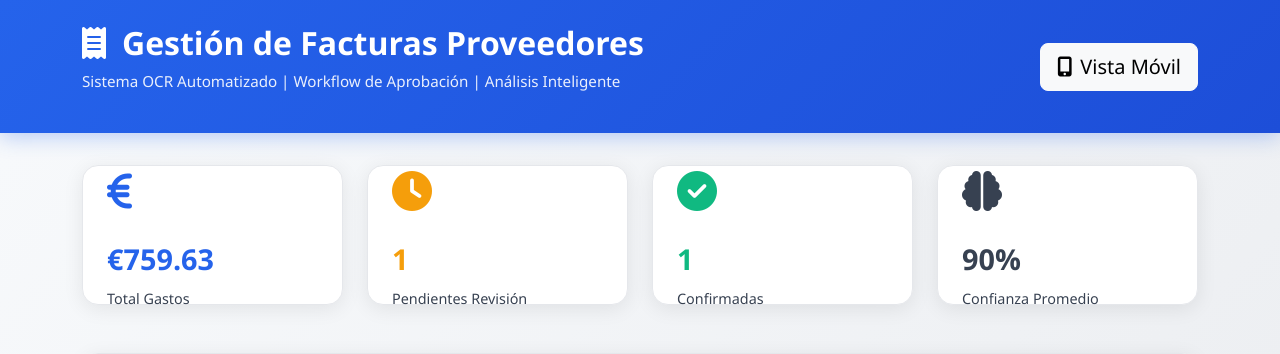
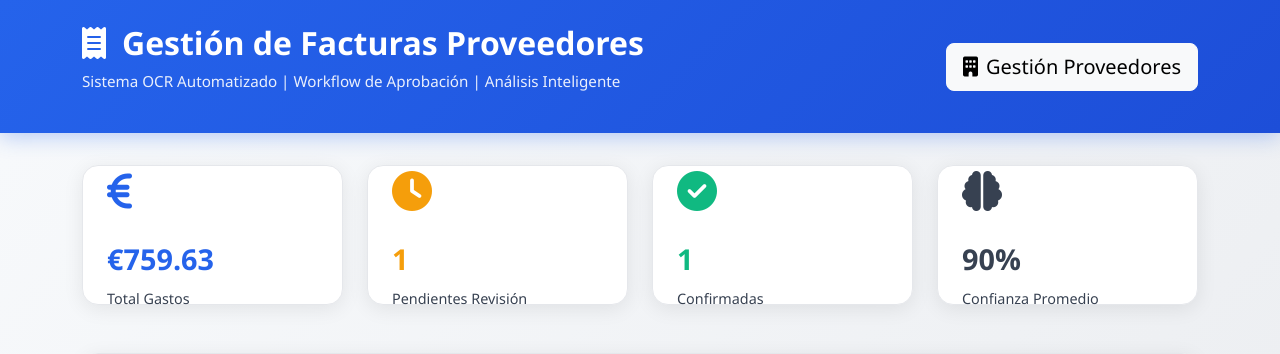
Before and after one commit to Mashi007/ERP13E, a Flask app: template app/templates/facturacion/facturas_proveedores.html in a window 1280 px wide. Shown: the top 354 px of the page. Run offline with Flask 3, Linux system fonts and the light colour scheme; the template is opened without the code that fills it, so the values that code supplies are empty; some libraries are stand-ins or nearby versions.

Commit message:
Update facturas_proveedores.html

```diff
--- a/app/templates/facturacion/facturas_proveedores.html
+++ b/app/templates/facturacion/facturas_proveedores.html
@@ -362,9 +362,9 @@
                     <p class="subtitle">Sistema OCR Automatizado | Workflow de Aprobación | Análisis Inteligente</p>
                 </div>
                 <div class="col-md-4 text-end">
-                    <button class="btn btn-light btn-lg" onclick="toggleMobileView()">
-                        <i class="fas fa-mobile-alt me-2"></i>Vista Móvil
-                    </button>
+                    <a href="{{ url_for('facturacion_proveedores') }}" class="btn btn-light btn-lg">
+                        <i class="fas fa-building me-2"></i>Gestión Proveedores
+                    </a>
                 </div>
             </div>
         </div>
@@ -1002,10 +1002,6 @@
             showToast('successToast', 'Exportando a Excel...');
         }
 
-        function toggleMobileView() {
-            showToast('successToast', 'Cambiando a vista móvil...');
-        }
-
         function showDuplicateDetails() {
             alert('Factura similar encontrada:\nProveedor: Suministros Técnicos SA\nFecha: 10/09/2024\nTotal: €525.00');
         }
```
